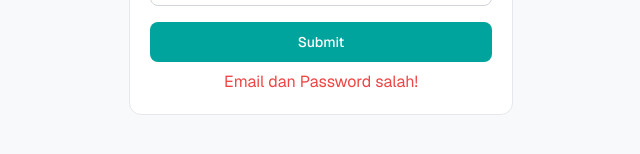
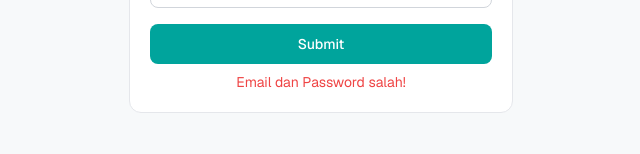
Before and after one commit to FaishalHilmi/antibiotic-sales-forecast, a Next.js app: page /auth/login in a window 1280 px wide. Both pictures are taken after typing "Sample", "Sample123" into the empty fields and a click on the button "Submit". Shown: the part 464-618 px from the top of the page, without its empty margins (319-959 px from the left). Built offline with nearby package versions, Linux system fonts and the light colour scheme; no server answers.

Commit message:
chore: Message Element for Display Error Message

```diff
--- a/app/auth/login/components/FormLogin.tsx
+++ b/app/auth/login/components/FormLogin.tsx
@@ -64,7 +64,7 @@ export default function FormLogin() {
       >
         Submit
       </button>
-      {message && <p className="text-center text-red-500">{message}</p>}
+      {message && <p className="text-center text-sm text-red-500">{message}</p>}
     </form>
   );
 }
```
